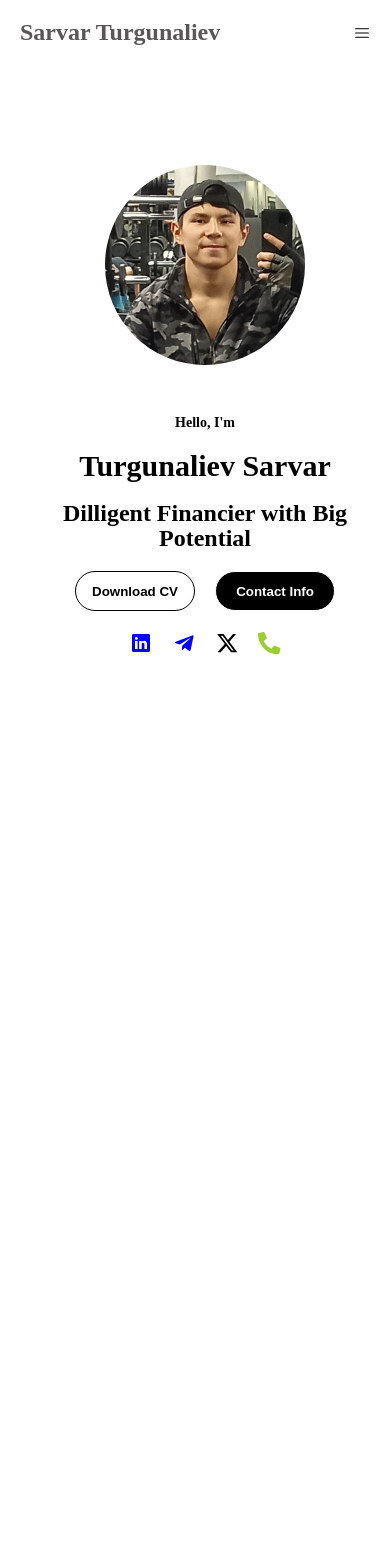
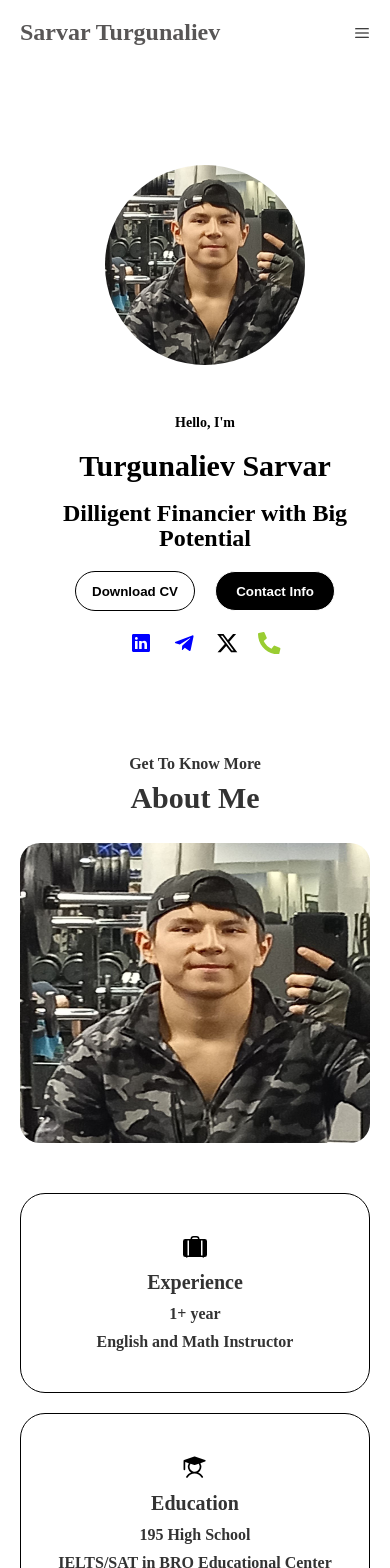
Before and after one commit to Qoqondabitta/Sarvar, a React (Vite) app: page / in a window 390 px wide. Shown: the top 1568 px of the page. Before the commit the page ends 844 px from the top, so only its background shows below. Built offline with nearby package versions, Linux system fonts and the light colour scheme.

Commit message:
About section has been made and fully responsivened

```diff
--- /dev/null
+++ b/src/components/about/About.jsx
@@ -0,0 +1,59 @@
+import React from "react";
+import {
+  AboutBoxes,
+  AboutImage,
+  AboutRight,
+  AboutText,
+  AboutTitle,
+  Container,
+  ImageWrapper,
+  Main,
+  Subtitle,
+  VerticalBox,
+} from "./style";
+import { BsSuitcaseLgFill } from "react-icons/bs";
+import aboutimage from "../../assets/sarvar.jpg";
+import { PiStudentFill } from "react-icons/pi";
+
+const About = () => {
+  return (
+    <Main>
+      <Container className="column-center" gap="10px">
+        <AboutText>Get To Know More</AboutText>
+        <AboutTitle>About Me</AboutTitle>
+      </Container>
+      <Container className="center" gap="50px">
+        <ImageWrapper>
+          <AboutImage src={aboutimage} />
+        </ImageWrapper>
+        <AboutRight className="column-center">
+          <VerticalBox className="center">
+            <AboutBoxes className="column-center">
+              <BsSuitcaseLgFill color="black" size="1.5rem" />
+              <Subtitle>Experience</Subtitle>
+              <AboutText>1+ year</AboutText>
+              <AboutText>English and Math Instructor</AboutText>
+            </AboutBoxes>
+            <AboutBoxes className="column-center">
+              <PiStudentFill color="black" size="1.7rem" />
+              <Subtitle>Education</Subtitle>
+              <AboutText>195 High School</AboutText>
+              <AboutText>IELTS/SAT in BRO Educational Center</AboutText>
+            </AboutBoxes>
+          </VerticalBox>
+          <AboutText>
+            A dilligent IELTS/SAT/Math/English Intructor with almost 2 years of
+            experiece who mentored almost 150 students and managed to qualify
+            them to get sufficient scores in global test organizations.
+            Specialized in teaching school students and preparing them for
+            applying to abroad top-ranked universities by guiding them in how to
+            write strong motivational essays with their background and bulding
+            perfect CV's showcasing their skills and strong features.
+          </AboutText>
+        </AboutRight>
+      </Container>
+    </Main>
+  );
+};
+
+export default About;
--- /dev/null
+++ b/src/components/about/style.js
@@ -0,0 +1,142 @@
+import styled from "styled-components";
+
+export const Main = styled.div`
+  margin: 0 auto;
+  height: 600px;
+  display: flex;
+  flex-direction: column;
+  align-items: center;
+  justify-content: space-between;
+  padding-block: 50px;
+
+  @media only screen and (max-width: 1100px) {
+    gap: 30px;
+    height: 500px;
+  }
+
+  @media only screen and (max-width: 900px) {
+    height: 600px;
+  }
+  @media only screen and (max-width: 600px) {
+    height: 1000px;
+    margin-top: 50px;
+  }
+`;
+
+export const Container = styled.div`
+  max-width: 1300px;
+  width: 100%;
+  gap: ${({ gap }) => gap};
+
+  @media only screen and (max-width: 900px) {
+    flex-direction: column;
+  }
+`;
+
+export const AboutRight = styled.div`
+  gap: 20px;
+  width: 60%;
+
+
+
+  @media only screen and (max-width: 900px){
+    width: 100%;
+    padding-inline: 20px;
+  }
+`;
+
+export const VerticalBox = styled.div`
+  gap: 20px;
+
+
+  @media only screen and (max-width: 600px) {
+    flex-direction: column;
+    width: 100%;
+  }
+`;
+
+export const AboutText = styled.p`
+  font-size: 16px;
+  color: #333;
+  font-weight: 600;
+
+`;
+
+export const AboutBoxes = styled.div`
+  border-radius: 25px;
+  width: 400px;
+  height: 200px;
+  border: 1px solid black;
+  gap: 10px;
+
+  @media only screen and (max-width: 1100px) {
+    width: 300px;
+  }
+  @media only screen and (max-width: 900px) {
+    width: 350px;
+  }
+  @media only screen and (max-width: 600px) {
+    width: 100%;
+    /* padding-inline: 10px; */
+    text-align: center;
+  }
+`;
+
+export const AboutTitle = styled.p`
+  font-size: 45px;
+  line-height: 40px;
+  font-weight: 600;
+  color: #333;
+
+  @media only screen and (max-width: 1100px) {
+    font-size: 40px;
+    line-height: 40px;
+  }
+  @media only screen and (max-width: 900px) {
+    font-size: 35px;
+    line-height: 35px;
+  }
+  @media only screen and (max-width: 600px) {
+    font-size: 30px;
+    line-height: 30px;
+  }
+
+  @media only screen and (max-width: 600px) {
+    font-size: 30px;
+    line-height: 30px;
+  }
+`;
+
+export const Subtitle = styled(AboutTitle)`
+  font-size: 20px;
+  line-height: 25px;
+  font-weight: 600;
+`;
+
+export const AboutImage = styled.img`
+  width: 350px;
+  height: 350px;
+  border-radius: 20px;
+
+  @media only screen and (max-width: 1100px) {
+    width: 300px;
+    height: 300px;
+  }
+  @media only screen and (max-width: 600px) {
+    width: 100%;
+    height: 300px;
+  }
+`;
+
+export const ImageWrapper = styled.div`
+  width: 30%;
+  display: flex;
+  align-items: center;
+  justify-content: flex-end;
+
+  @media only screen and (max-width: 900px) {
+    justify-content: center;
+    padding-inline: 20px;
+    width: 100%;
+  }
+`;
--- a/src/pages/Home.jsx
+++ b/src/pages/Home.jsx
@@ -2,12 +2,14 @@ import React from "react";
 import Navbar from "../components/navbar/Navbar";
 import Hero from "../components/hero/Hero";
 import { Main } from "./style";
+import About from "../components/about/About";
 
 const Home = () => {
   return (
     <>
       <Navbar />
       <Hero />
+      <About />
     </>
   );
 };
```
